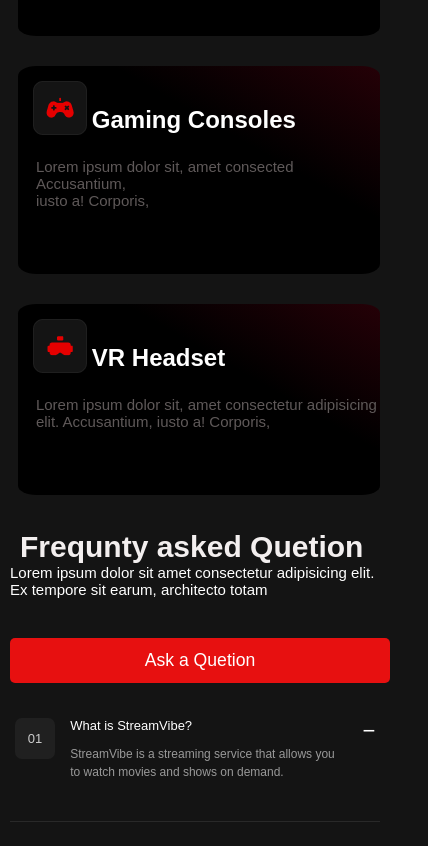
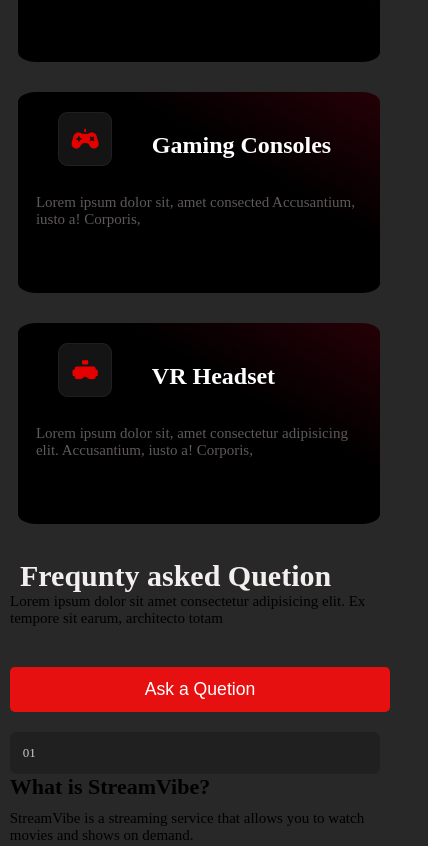
Before and after one commit to mohsinsyed0343-arch/class-test-css-or-html, a plain HTML site: page index.html in a window 390 px wide. Shown: the part 3268-4114 px from the top of the page, 428 px wide, since content can reach past the window. Drawn offline with Linux system fonts and the light colour scheme.

Commit message:
Update style.css

```diff
--- a/style.css
+++ b/style.css
@@ -254,13 +254,6 @@ body{
 
 
 
-
-body {
-    background-color: #141414;
-    color: white;
-    font-family: Arial, sans-serif;
-}
-
 .container {
     width: 90%;
     margin: 50px auto;
@@ -272,7 +265,7 @@ body {
     width: 50%;
 }
 
-.faq {
+.taq {
     display: flex;
     align-items: center;
     gap: 15px;
@@ -289,19 +282,19 @@ body {
     font-size: 13px;
 }
 
-.faq h3 {
+.taq h3 {
     font-size: 14px;
     font-weight: normal;
     flex: 1;
 }
 
-.faq span {
+.taq span {
     font-size: 22px;
     cursor: pointer;
     margin-left: auto;
 }
 
-.faq p {
+.taq p {
     color: #999999;
     font-size: 12px;
     margin-top: 12px;
@@ -839,7 +832,7 @@ p{
         flex-wrap: wrap;
     }
 
-    .sub-containar img,
+    /* .sub-containar img, */
     .sup-containar img {
         margin-left: 10px;
         padding: 5px;
@@ -867,11 +860,11 @@ p{
         gap: 15px;
     }
 
-    .faq {
+    .taq {
         padding: 15px 5px;
     }
 
-    .faq h3 {
+    .taq h3 {
         font-size: 13px;
     }
 
```
